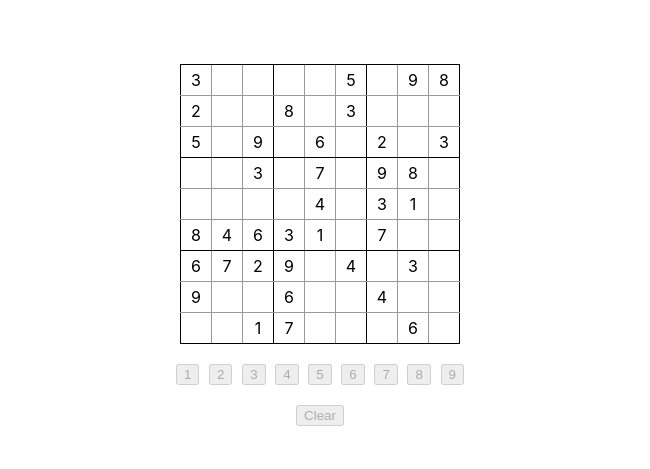
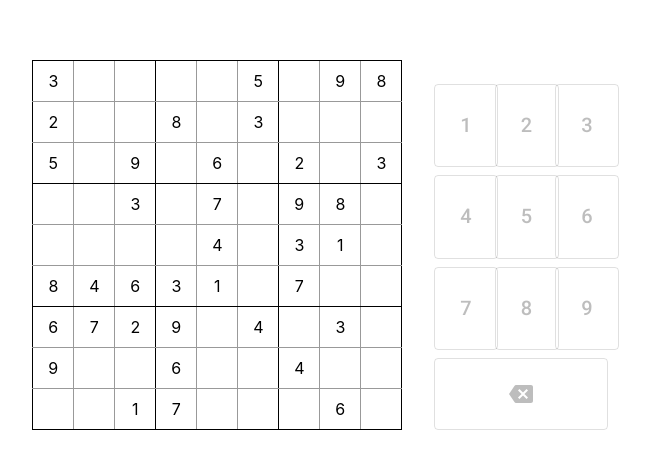
Before and after one commit to Kshitiz294/sudoku-react, a React (Create React App) app: page / in a window 1280 px wide. Shown: the part 155-624 px from the top of the page, without its empty margins (320-970 px from the left). Built offline with nearby package versions, Linux system fonts and the light colour scheme.

Commit message:
added material-ui

```diff
--- a/package.json
+++ b/package.json
@@ -3,10 +3,13 @@
   "version": "0.1.0",
   "private": true,
   "dependencies": {
+    "@material-ui/core": "^4.12.3",
+    "@material-ui/icons": "^4.11.2",
     "@testing-library/jest-dom": "^5.14.1",
     "@testing-library/react": "^11.2.7",
     "@testing-library/user-event": "^12.8.3",
     "@types/jest": "^26.0.24",
+    "@types/material-ui": "^0.21.9",
     "@types/node": "^12.20.25",
     "@types/react": "^17.0.21",
     "@types/react-dom": "^17.0.9",
--- a/public/index.html
+++ b/public/index.html
@@ -3,7 +3,9 @@
   <head>
     <meta charset="utf-8" />
     <link rel="icon" href="%PUBLIC_URL%/favicon.ico" />
-    <meta name="viewport" content="width=device-width, initial-scale=1" />
+    <meta name="viewport" content="minimum-scale=1, initial-scale=1, width=device-width" />
+    <link rel="stylesheet" href="https://fonts.googleapis.com/css?family=Roboto:300,400,500,700&display=swap" />
+    <link rel="stylesheet" href="https://fonts.googleapis.com/icon?family=Material+Icons" />
     <meta name="theme-color" content="#000000" />
     <meta
       name="description"
--- a/src/App.scss
+++ b/src/App.scss
@@ -42,8 +42,8 @@
 }
 
 .cube {
-  width: 30px;
-  height: 30px;
+  width: 40px;
+  height: 40px;
   cursor: pointer;
 }
 
@@ -66,3 +66,9 @@
 .wrong-answer {
   color: rgb(207, 43, 43)
 }
+
+.control-button {
+  width: 100%;
+  height: 100%;
+  font-size: 20px !important;
+}
--- a/src/App.tsx
+++ b/src/App.tsx
@@ -1,3 +1,5 @@
+import { Box, Button, Grid } from '@material-ui/core';
+import { Backspace } from '@material-ui/icons';
 import React, { useEffect, useState } from 'react';
 import './App.scss';
 import * as sudoku from './generator';
@@ -120,9 +122,10 @@ function App() {
   }
 
   return (
-    <div className="App flex-container-column">
-
+    <Box className="App" display="flex" flexDirection="column" justifyContent="center" alignItems="center">
+      <Grid container justifyContent="center" spacing={4} xs={12}>
         {/* Game Board */}
+        <Grid item container style={{width: '402px'}} justifyContent="flex-end">
           {
             gameBoard.map((row: Cube[], i: number) => {
               return (
@@ -139,23 +142,34 @@ function App() {
               );
             })
           }
+        </Grid>
 
         {/* Buttons */}
-      <div className="flex-container-column">
-        <div className="flex-container-row" style={{marginTop: '20px', width: '288px', justifyContent: 'space-between'}}>
+        <Grid item container spacing={1} xs={2} style={{marginTop: '20px'}}>
           {
             numberButtons.map((num: NumberButton, index: number) => {
-              let styles = {};
-              if (num.occurance === 9) {
-                styles = { visibility: 'hidden' };
-              }
-              return <button key={index} style={styles} disabled={disableButtons} onClick={() => setNumberInCube(num.value)}>{num.value}</button>
+              return (
+                <Grid item xs={4} key={index}>
+                  <Button variant="outlined" className="control-button" disabled={disableButtons || num.occurance === 9} onClick={() => setNumberInCube(num.value)}>{num.value}</Button>
+                </Grid>
+              )
             })
           }
-        </div>
-        <button style={{marginTop: '20px'}} disabled={disableButtons} onClick={clearSelection}>Clear</button>
-      </div>
-    </div>
+
+          <Grid item justifyContent="center" xs={12}>
+            <Button variant="outlined" className="control-button" disabled={disableButtons} onClick={clearSelection}>
+              <Backspace/>
+            </Button>
+          </Grid>
+
+          {/* <Grid item justifyContent="center" xs={6}>
+            <Button variant="outlined" className="control-button" disabled={disableButtons} onClick={clearSelection}>
+              New Game
+            </Button>
+          </Grid> */}
+        </Grid>
+      </Grid>
+    </Box>
   );
 }
 
```
Also changed, not shown: 1 other file (tests, documents, lock files or other folders). Lines whose indentation alone changed are shown as unchanged.
